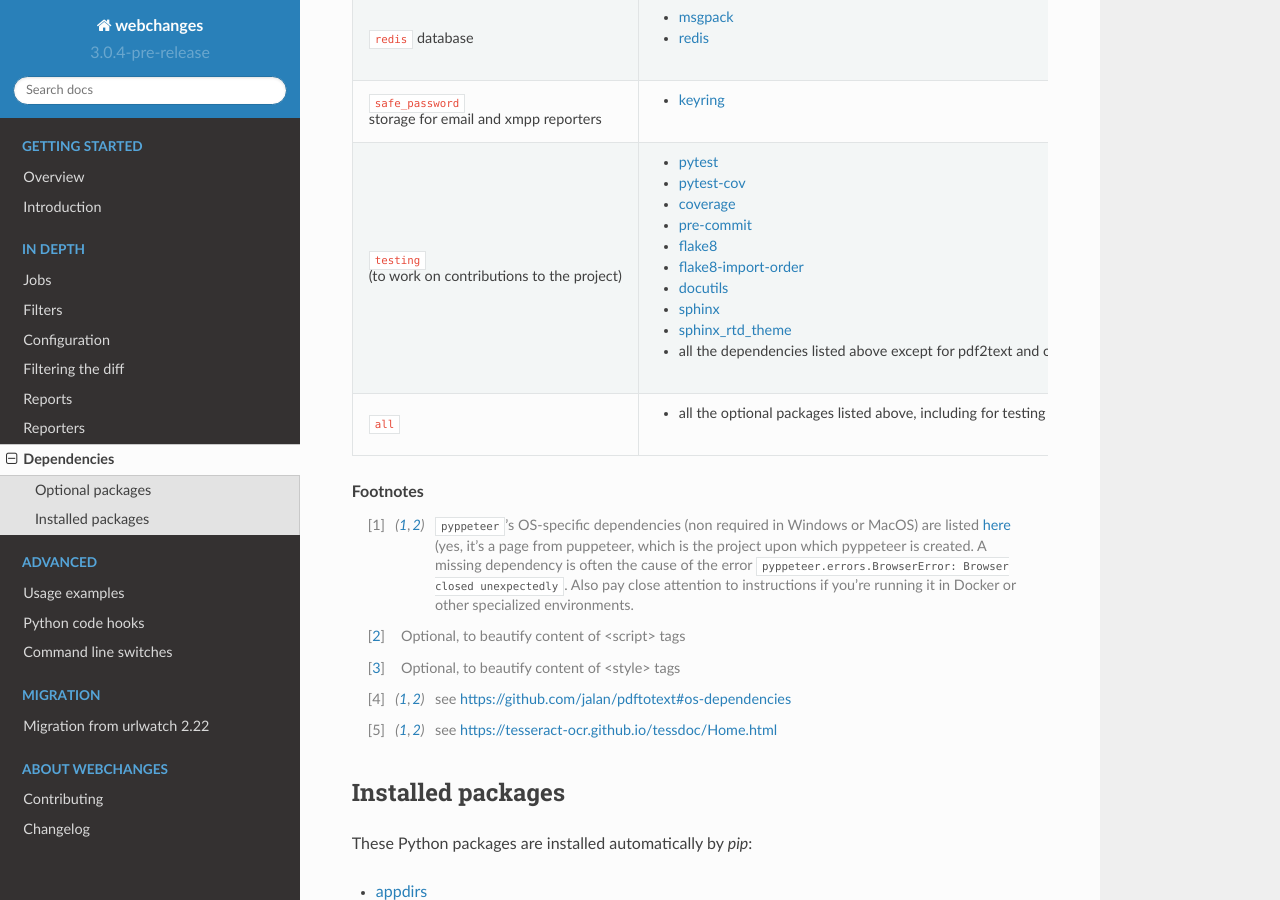
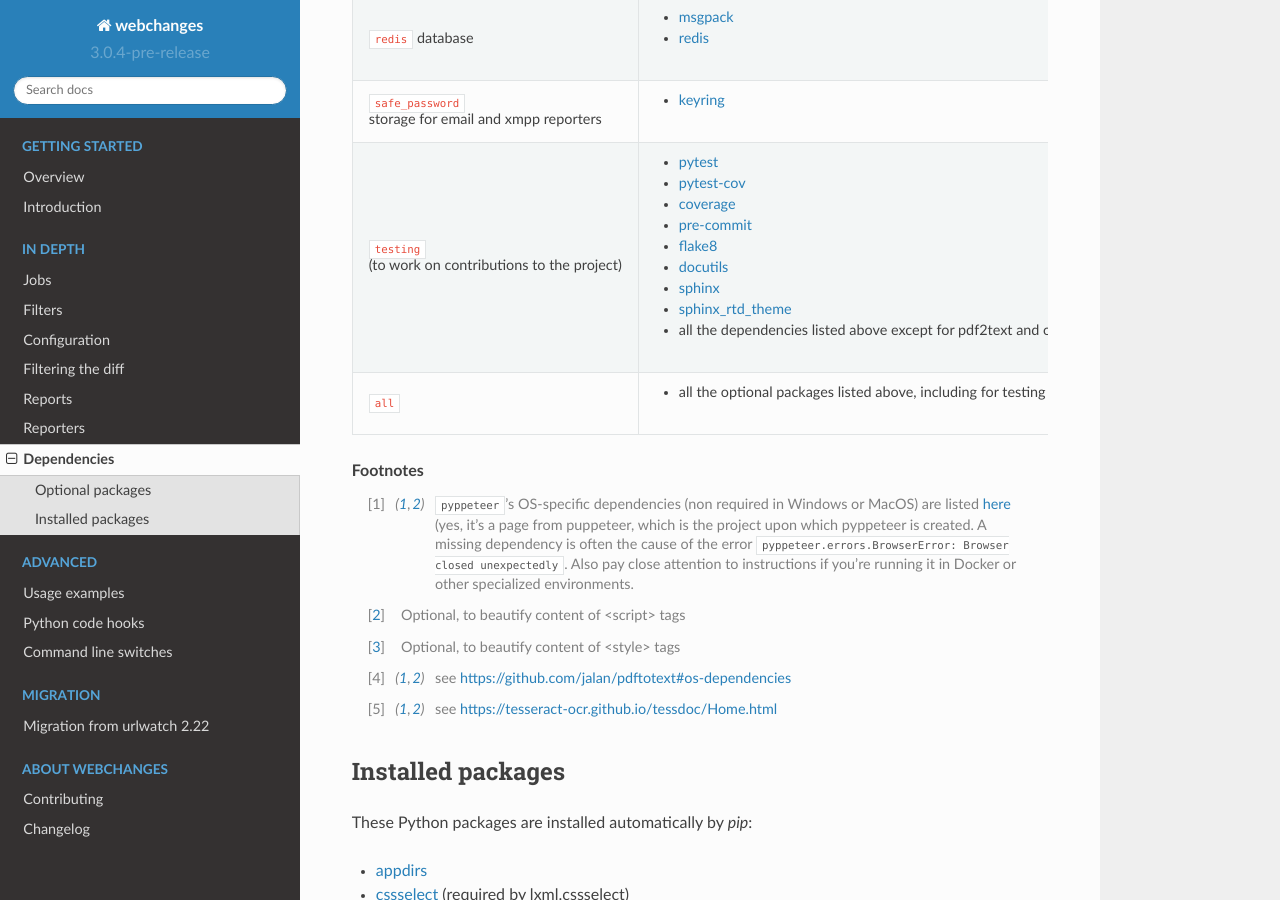
Before and after one commit to mborsetti/webchanges, a Sphinx documentation site: the page built from docs/dependencies.rst, in a window 1280 px wide and 900 px high, scrolled down 1114 px. Built offline with Sphinx 7.4.7 and the Read the Docs theme 2.0.0, drawn with Linux system fonts in a browser that asks for light colours.

Commit message:
removed flake8-import-order

```diff
--- a/docs/dependencies.rst
+++ b/docs/dependencies.rst
@@ -59,10 +59,8 @@ to the name `webchanges` the name of the feature (from the table below) inside s
 |                         | * `coverage <https://github.com/nedbat/coveragepy>`__                   |
 |                         | * `pre-commit <https://pre-commit.com/>`__                              |
 | (to work on             | * `flake8 <https://gitlab.com/pycqa/flake8>`__                          |
-| contributions to the    | * `flake8-import-order                                                  |
-| project)                |   <https://github.com/PyCQA/flake8-import-order>`__                     |
-|                         | * `docutils <https://docutils.sourceforge.io>`__                        |
-|                         | * `sphinx <https://www.sphinx-doc.org/en/master/>`__                    |
+| contributions to the    | * `docutils <https://docutils.sourceforge.io>`__                        |
+| project)                | * `sphinx <https://www.sphinx-doc.org/en/master/>`__                    |
 |                         | * `sphinx_rtd_theme <https://github.com/readthedocs/sphinx_rtd_theme>`__|
 |                         | * all the dependencies listed above except for pdf2text and ocr         |
 +-------------------------+-------------------------------------------------------------------------+
--- a/requirements_testing.txt
+++ b/requirements_testing.txt
@@ -1,7 +1,6 @@
 coverage
 docutils
 flake8
-flake8-import-order
 pytest
 pytest-cov
 pre-commit
```
Also changed, not shown: .pre-commit-config.yaml.
